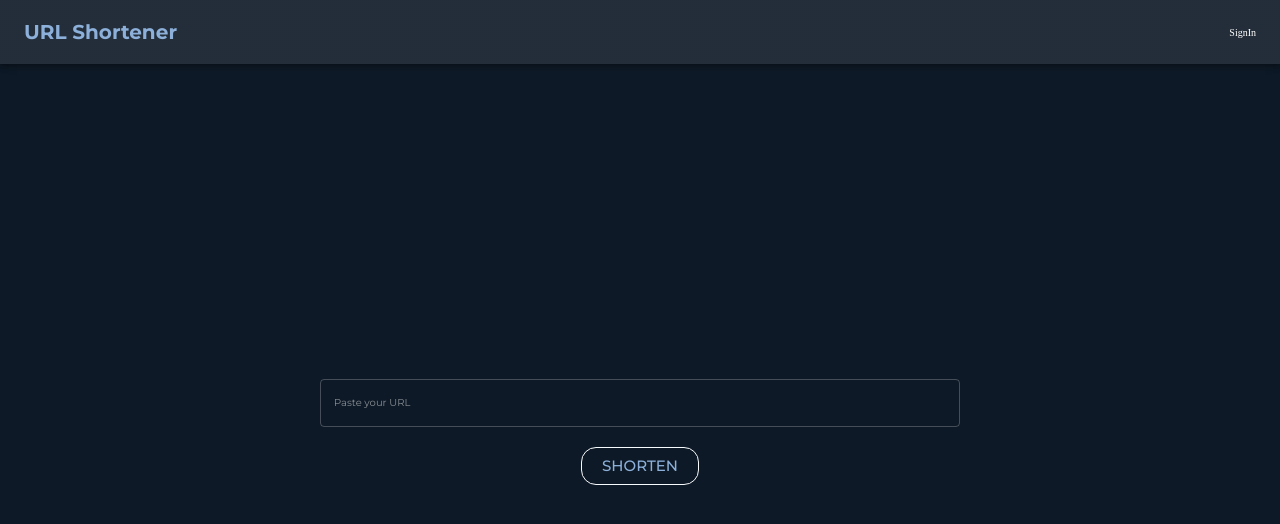
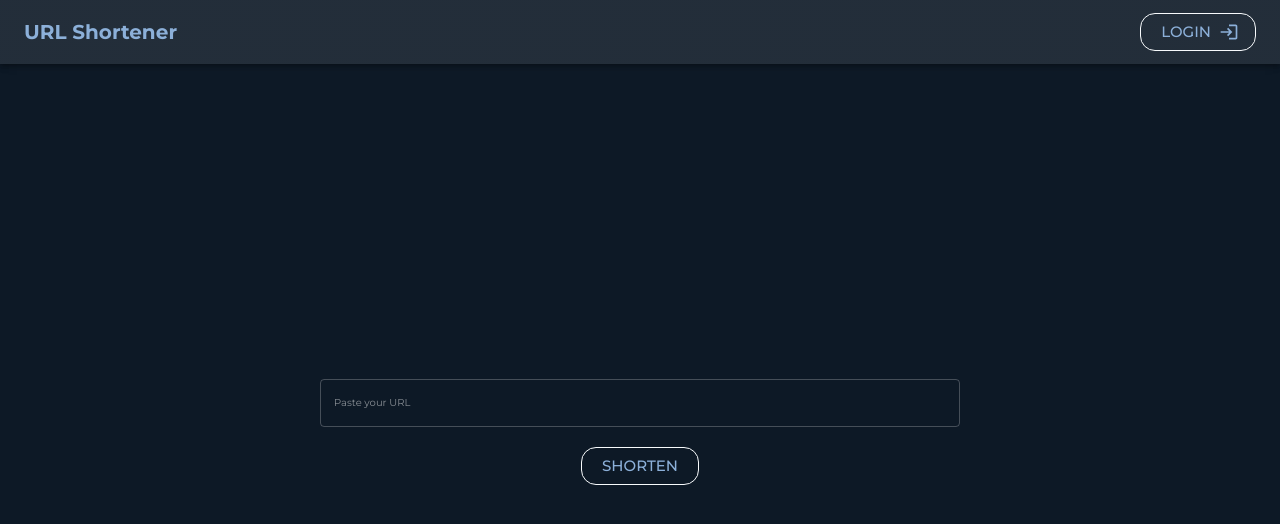
Before and after one commit to vysaghthambi/url-shortener, a Next.js app: page / in a window 1280 px wide. Shown: the top 524 px of the page. Built offline with nearby package versions, Linux system fonts and the light colour scheme; no server answers.

Commit message:
feat(next-auth): implement sign and signout buttons
implemented sign and signout buttons in header section

```diff
--- a/package.json
+++ b/package.json
@@ -11,6 +11,7 @@
   "dependencies": {
     "@emotion/react": "^11.11.4",
     "@emotion/styled": "^11.11.5",
+    "@mui/icons-material": "^5.15.19",
     "@mui/material": "^5.15.19",
     "next": "14.2.3",
     "next-auth": "^4.24.7",
--- a/src/components/Header/Header.tsx
+++ b/src/components/Header/Header.tsx
@@ -1,19 +1,45 @@
 import Link from "next/link";
+import { getServerSession } from "next-auth";
 
 import AppBar from "@mui/material/AppBar";
 import Toolbar from "@mui/material/Toolbar";
 import Typography from "@mui/material/Typography";
+import Stack from "@mui/material/Stack";
+import Avatar from "@mui/material/Avatar";
+
+import LoginIcon from "@mui/icons-material/Login";
+import LogoutIcon from "@mui/icons-material/Logout";
+
+import { StyledButton } from "@/common/components/StyledButton/StyledButton";
+
+import { authOptions } from "@/app/api/auth/[...nextauth]/options";
 
 import style from "./Header.module.css";
 
-export default function Header() {
+export default async function Header() {
+  const session = await getServerSession(authOptions);
+
   return (
     <AppBar component="nav" position="sticky" className={style.AppBar}>
       <Toolbar>
         <Typography fontSize="2rem" fontWeight="700" color="primary.main" flexGrow={1}>
           <Link href="/">URL Shortener</Link>
         </Typography>
-        <Link href="/api/auth/signin">SignIn</Link>
+        {session ? (
+          <Stack direction="row" alignItems="center" columnGap={1}>
+            <Avatar src={session.user?.image ?? undefined} />
+            <Typography fontSize="1.6rem">{session.user?.name?.toUpperCase()}</Typography>
+            <Link href="/api/auth/signout">
+              <StyledButton>
+                <LogoutIcon fontSize="large" />
+              </StyledButton>
+            </Link>
+          </Stack>
+        ) : (
+          <Link href="/api/auth/signin">
+            <StyledButton endIcon={<LoginIcon />}>Login</StyledButton>
+          </Link>
+        )}
       </Toolbar>
     </AppBar>
   );
```
Also changed, not shown: 1 other file (tests, documents, lock files or other folders).
